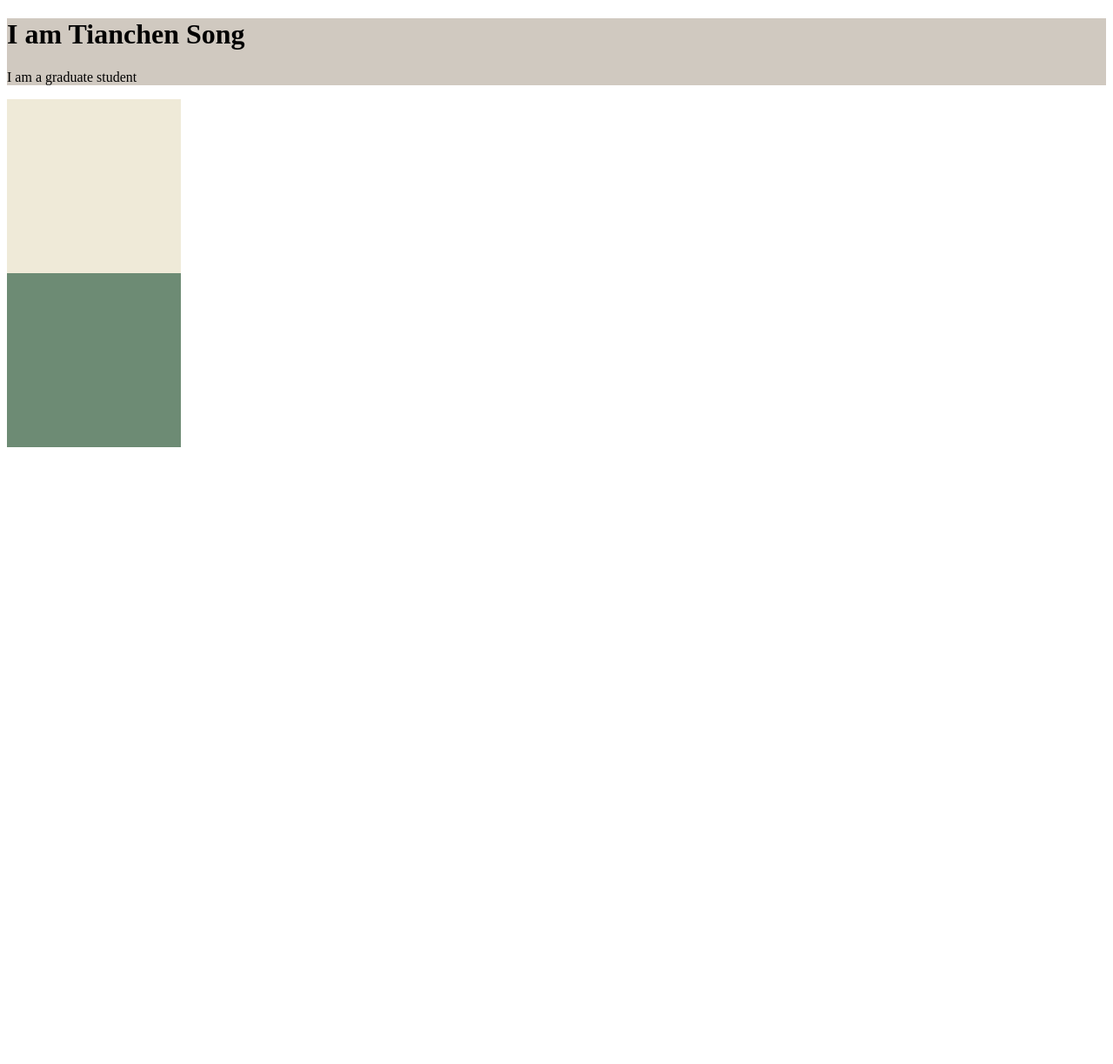
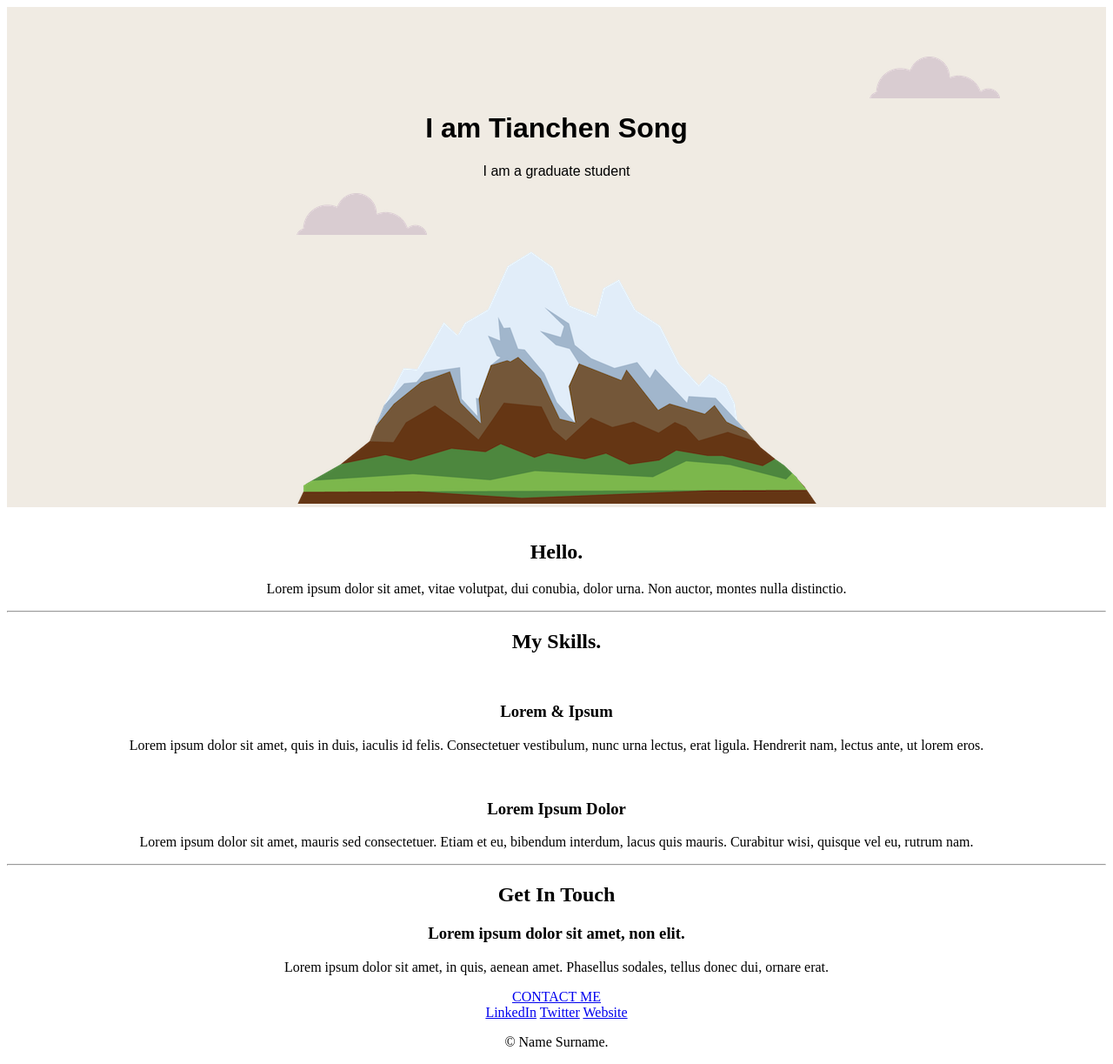
Before and after one commit to SimonSongg/Web-Development, a plain HTML site: page CSS-My Site/index.html in a window 1280 px wide. Shown: the whole page at 87% size. Before the commit the page ends 800 px from the top, so only its background shows below. Drawn offline with Linux system fonts and the light colour scheme.

Commit message:
update progress

```diff
--- a/CSS-My Site/css/styles.css
+++ b/CSS-My Site/css/styles.css
@@ -1,5 +1,21 @@
-.selfintro {background-color: #D0C9C0;}
+.selfintro {background-color: #F0EBE3;padding-top: 100px;font-family:fantasy;}
 
-.secondcontainer {background-color: #EFEAD8; width: 200px; height: 200px;}
+.container {
+  text-align: center;
+}
 
-.thirdcontainer {background-color: #6D8B74;width: 200px; height: 200px;}
+.top-cloud {
+  position: absolute;
+  right:130px;
+  top:65px;
+
+
+}
+
+.bottom-cloud {
+  position: absolute;
+}
+
+.selfintro-text {
+
+}
--- a/CSS-My Site/index.html
+++ b/CSS-My Site/index.html
@@ -1,24 +1,66 @@
 <!DOCTYPE html>
 <html lang="en" dir="ltr">
+
 <head>
   <meta charset="utf-8">
   <link rel="stylesheet" href="css/styles.css">
   <link rel="icon" href="favicon.ico">
   <title>Tianchen Song's Website</title>
 </head>
-  <body>
+
+<body class="container">
+
   <div class="selfintro">
+    <img class="top-cloud" src="images/cloud.png" alt="cloud">
+    <div class="selfintro-text">
       <h1>I am Tianchen Song</h1>
       <p>
         I am a graduate student
       </p>
     </div>
-    <div class="secondcontainer">
 
-    </div>
-    <div class="thirdcontainer">
-
+    <img class="bottom-cloud" src="images/cloud.png" alt="cloud">
+    <img src="images/mountain.png" alt="mountain">
   </div>
 
+  <div class="middle-container">
+    <div class="profile">
+      <img src="" alt="">
+      <h2>Hello.</h2>
+      <p>Lorem ipsum dolor sit amet, vitae volutpat, dui conubia, dolor urna. Non auctor, montes nulla distinctio.</p>
+    </div>
+    <hr>
+    <div class="skills">
+      <h2>My Skills.</h2>
+      <div class="skill-row">
+        <img class="" src="" alt="">
+        <h3>Lorem & Ipsum</h3>
+        <p>Lorem ipsum dolor sit amet, quis in duis, iaculis id felis. Consectetuer vestibulum, nunc urna lectus, erat ligula. Hendrerit nam, lectus ante, ut lorem eros.</p>
+      </div>
+      <div class="skill-row">
+        <img class="" src="" alt="">
+        <h3>Lorem Ipsum Dolor</h3>
+        <p>Lorem ipsum dolor sit amet, mauris sed consectetuer. Etiam et eu, bibendum interdum, lacus quis mauris. Curabitur wisi, quisque vel eu, rutrum nam.</p>
+      </div>
+    </div>
+    <hr>
+    <div class="contact-me">
+      <h2>Get In Touch</h2>
+      <h3>Lorem ipsum dolor sit amet, non elit.</h3>
+      <p>Lorem ipsum dolor sit amet, in quis, aenean amet. Phasellus sodales, tellus donec dui, ornare erat.</p>
+      <a class="btn" href="mailto:name@email.com">CONTACT ME</a>
+    </div>
+  </div>
+
+
+  <div class="bottom-container">
+    <a class="footer-link" href="https://www.linkedin.com/">LinkedIn</a>
+    <a class="footer-link" href="https://twitter.com/">Twitter</a>
+    <a class="footer-link" href="https://www.appbrewery.co/">Website</a>
+    <p>© Name Surname.</p>
+  </div>
+
+
 </body>
+
 </html>
```
Also changed, not shown: HTML-Personal Site/index.html (line endings or trailing spaces), 2 other files. Lines whose indentation alone changed are shown as unchanged.
